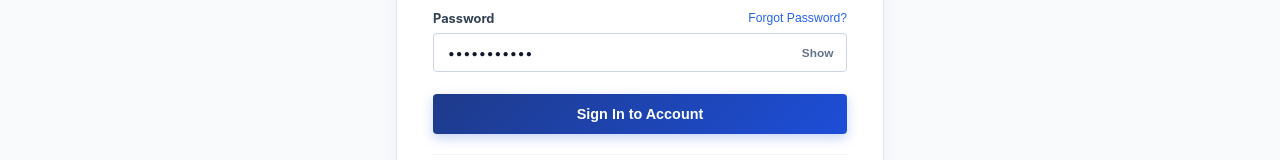
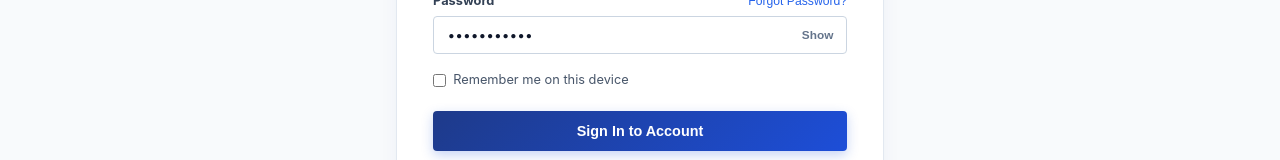
Before and after one commit to AlifNugraha17/HakathonBatamSg2026, a Vue app in the folder frontend/: page /login in a window 1280 px wide. Shown: the part 403-563 px from the top of the page. Built offline with nearby package versions, Linux system fonts and the light colour scheme; no server answers; a web font is replaced by a local one.

Commit message:
feat: restore Remember me on this device checkbox with default unchecked state

```diff
--- a/frontend/src/views/auth/components/AuthCard.vue
+++ b/frontend/src/views/auth/components/AuthCard.vue
@@ -78,6 +78,13 @@
           </div>
         </div>
 
+
+        <div class="form-options">
+          <label class="remember-checkbox">
+            <input type="checkbox" v-model="rememberMe" />
+            <span>{{ currentLang === 'id' ? 'Ingat saya di perangkat ini' : 'Remember me on this device' }}</span>
+          </label>
+        </div>
 
         <button
           type="submit"
@@ -315,6 +322,7 @@ const authMode = ref('login'); // 'login' | 'register' | 'verify'
 const loginEmail = ref('admin@zentura.com');
 const loginPassword = ref('password123');
 const showPassword = ref(false);
+const rememberMe = ref(false);
 const isLoading = ref(false);
 const successBanner = ref(null);
 
```
